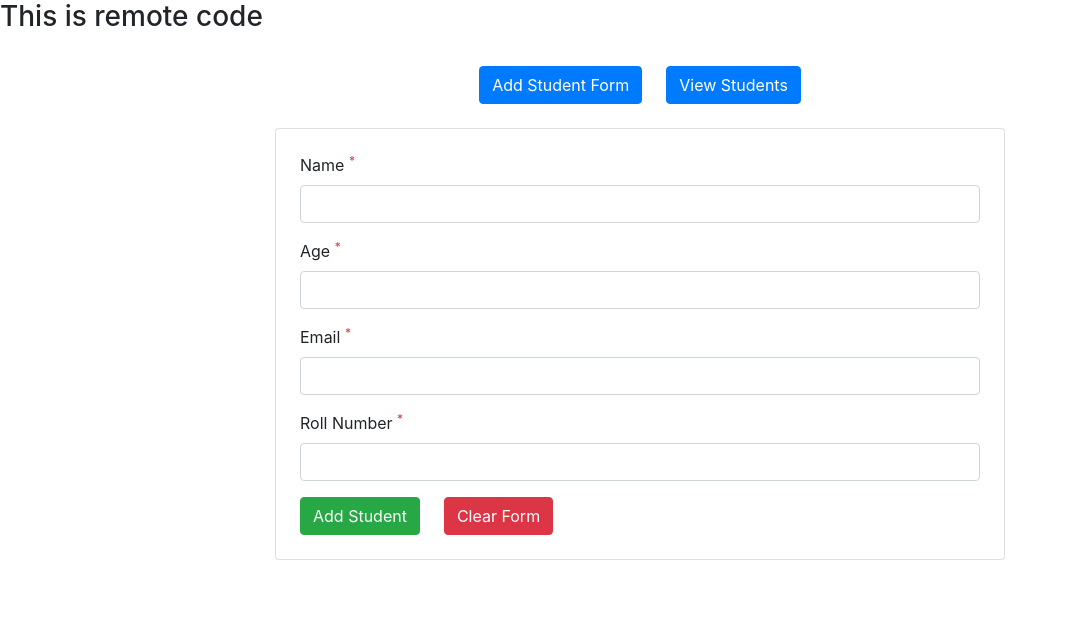
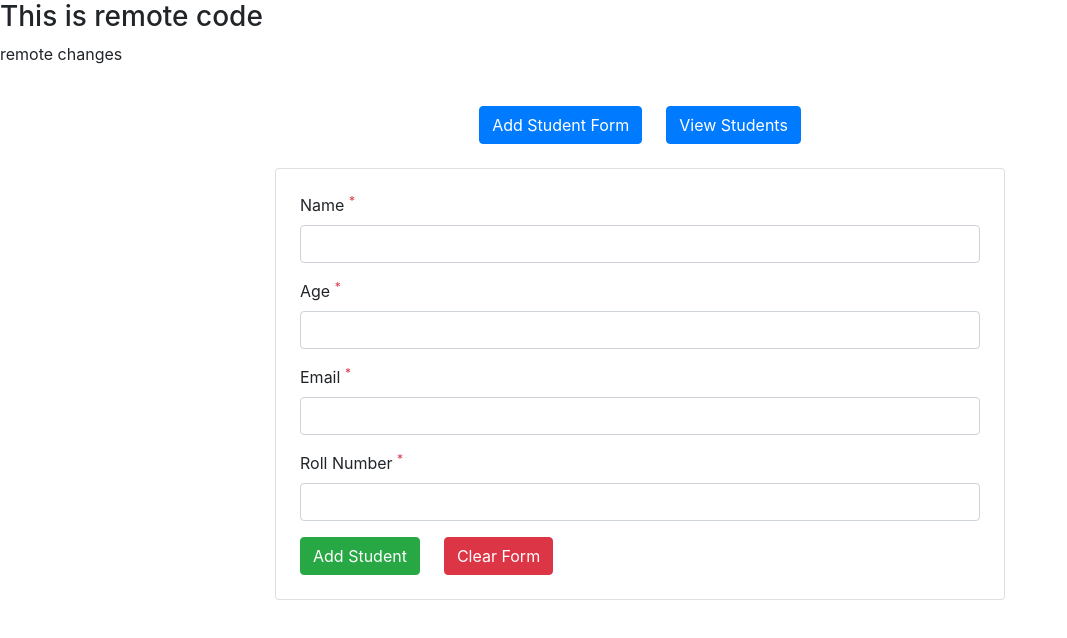
Before and after one commit to AishwaryaKulkarni1801/GITdemo, an Angular app: page / in a window 1280 px wide. Shown: the top 638 px of the page, without its empty margins (0-1067 px from the left). Built offline with nearby package versions, Linux system fonts and the light colour scheme.

Commit message:
Update app.component.html

```diff
--- a/src/app/app.component.html
+++ b/src/app/app.component.html
@@ -1,4 +1,5 @@
 <h3>This is remote code</h3>
+<p>remote changes</p>
 <div class="container">
 <div class="row justify-content-center">
   <div class="mt-4">
```
